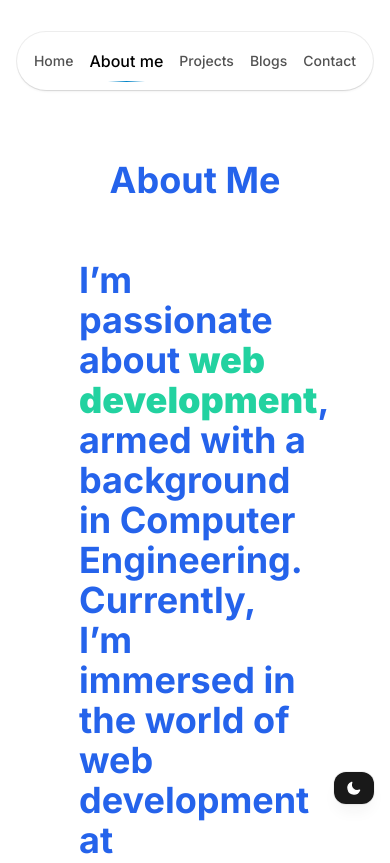
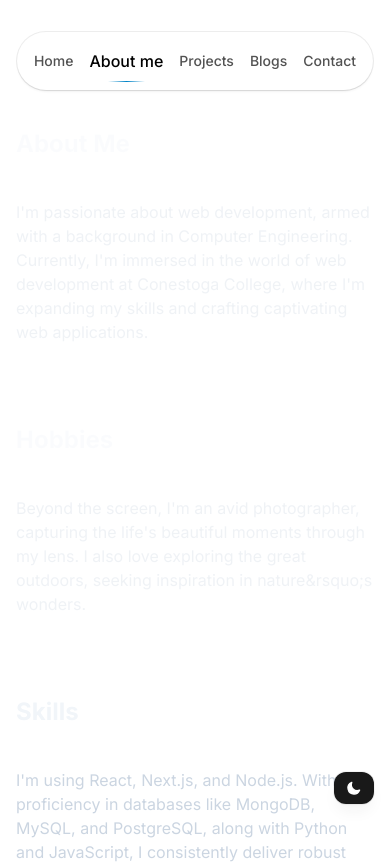
Before and after one commit to patelvivekdev/patelvivek.dev, a Next.js app: page /about in a window 390 px wide. Shown: the top 863 px of the page. Built offline with nearby package versions, Linux system fonts and the light colour scheme.

Commit message:
Added sticky scroll

```diff
--- /dev/null
+++ b/app/about/About.tsx
@@ -0,0 +1,61 @@
+'use client';
+import React from 'react';
+import { StickyScroll } from '@/components/ui/sticky-scroll-reveal';
+import Image from 'next/image';
+import Me from '@/public/vivek.jpg';
+import Link from 'next/link';
+
+const content = [
+  {
+    title: 'About Me',
+    description:
+      "I'm passionate about web development, armed with a background in Computer Engineering. Currently, I'm immersed in the world of web development at Conestoga College, where I'm expanding my skills and crafting captivating web applications.",
+    content: (
+      <div className='h-full w-full flex items-center justify-center text-white'>
+        <Image
+          src={Me}
+          width={300}
+          height={300}
+          quality={100}
+          priority={true}
+          className='h-full w-full object-cover'
+          alt='linear board demo'
+        />
+      </div>
+    ),
+  },
+  {
+    title: 'Hobbies',
+    description:
+      "Beyond the screen, I'm an avid photographer, capturing the life's beautiful moments through my lens. I also love exploring the great outdoors, seeking inspiration in nature&rsquo;s wonders.",
+    content: (
+      <div className='h-full w-full bg-[linear-gradient(to_bottom_right,var(--cyan-500),var(--emerald-500))] flex items-center justify-center text-white'>
+        About Me
+      </div>
+    ),
+  },
+  {
+    title: 'Skills',
+    description:
+      "I'm using React, Next.js, and Node.js. With proficiency in databases like MongoDB, MySQL, and PostgreSQL, along with Python and JavaScript, I consistently deliver robust solutions. My dedication to continuous learning and mastery of new technologies ensures I stay at the forefront of web development.",
+    content: (
+      <div className='h-full w-full bg-[linear-gradient(to_bottom_right,var(--orange-500),var(--yellow-500))] flex items-center justify-center text-white'>
+        Skills
+      </div>
+    ),
+  },
+  {
+    title: 'Resume',
+    description: 'check out my resume',
+    content: (
+      <div className='h-full w-full bg-[linear-gradient(to_bottom_right,var(--cyan-500),var(--emerald-500))] flex items-center justify-center text-white'>
+        <Link className='border p-5 bg-slate-600 rounded-lg text-white' href='/resume'>
+          Resume
+        </Link>
+      </div>
+    ),
+  },
+];
+export function About() {
+  return <StickyScroll content={content} />;
+}
--- a/app/about/page.tsx
+++ b/app/about/page.tsx
@@ -1,7 +1,5 @@
-import { Button } from '@/components/ui/button';
 import type { Metadata } from 'next';
-import Image from 'next/image';
-import Me from '@/public/me.jpg';
+import { About } from './About';
 
 export const metadata: Metadata = {
   title: 'About Me',
@@ -11,46 +9,17 @@ export const metadata: Metadata = {
 
 const AboutPage = () => {
   return (
-    <div className='mx-auto mt-40 h-full w-4/5'>
-      <h1 className='text-4xl font-bold text-blue-600 text-center'>About Me</h1>
-      <div className='mt-5 grid grid-cols-1 gap-8 md:grid-cols-2 lg:grid-cols-3'>
-        <div className='mx-auto flex w-full flex-col gap-6 p-10 lg:col-span-2'>
-          <h2 className='text-4xl font-bold text-blue-600'>
-            I&rsquo;m passionate about <strong className='text-c'>web development</strong>, armed with a background in Computer
-            Engineering. Currently, I&rsquo;m immersed in the world of web development at Conestoga College, where I&rsquo;m
-            expanding my skills and crafting captivating web applications.
-          </h2>
-          <h2 className='text-3xl font-medium text-blue-500'>
-            Beyond the screen, I&rsquo;m an avid <strong className='text-c'>photographer</strong>, capturing life&rsquo;s
-            beautiful moments through my lens. I also love exploring the great outdoors, seeking inspiration in nature&rsquo;s
-            wonders.
-          </h2>
-          {/* <h2 className='text-3xl font-medium text-blue-500'>
-          I'm a passionate web developer specializing in building dynamic, user-centric applications using React, Next.js, and Node.js. With proficiency in databases like MongoDB, MySQL, and PostgreSQL, along with Python and JavaScript, I consistently deliver robust solutions. My dedication to continuous learning and mastery of new technologies ensures I stay at the forefront of web development.
-          </h2> */}
-        </div>
-        <div className='mx-auto p-10 text-center'>
-          <div className='mb-10 transform sm:rotate-6'>
-            <Image
-              className='rounded shadow-2xl shadow-zinc-500 dark:shadow-indigo-500'
-              src={Me}
-              width={300}
-              height={300}
-              alt='Picture of the author'
-              priority={true}
-            />
-          </div>
-          <a href='https://docs.google.com/document/d/15IjjdYF3EHWjILCojA5dOHLi1mW7dZLliq8mRrNmCJk/edit?usp=sharing'>
-            <Button
-              variant='outline'
-              className='mt-4 transform transition duration-500 ease-in-out hover:-translate-y-1 hover:scale-110 hover:bg-teal-500'
-            >
-              Download CV
-            </Button>
-          </a>
-        </div>
-      </div>
-    </div>
+    //       <div className='mb-10 transform sm:rotate-6'>
+    //         <Image
+    //           className='rounded shadow-2xl shadow-zinc-500 dark:shadow-indigo-500'
+    //           src={Me}
+    //           width={300}
+    //           height={300}
+    //           alt='Picture of the author'
+    //           priority={true}
+    //         />
+    //       </div>
+    <About />
   );
 };
 
--- a/app/blog/[slug]/page.tsx
+++ b/app/blog/[slug]/page.tsx
@@ -10,6 +10,7 @@ import ViewCounter from '@/app/blog/views';
 import { getViewsCount } from '@/lib/get-views';
 import { increment } from '@/app/actions';
 import Image from 'next/image';
+import Progress from '../../../components/ui/progress';
 
 export async function generateMetadata({ params }: { params: any }): Promise<Metadata | undefined> {
   const blog = await getBlog(params.slug);
@@ -63,6 +64,7 @@ export default async function Blog({ params }: { params: any }) {
 
   return (
     <div className='mx-auto mt-40 w-4/5'>
+      <Progress />
       <section>
         <script
           type='application/ld+json'
--- a/app/globals.css
+++ b/app/globals.css
@@ -23,3 +23,13 @@ body {
   --sh-keyword: #f47067;
   --sh-comment: #a19595;
 }
+
+.progress-bar {
+  position: fixed;
+  top: 0;
+  left: 0;
+  right: 0;
+  height: 10px;
+  background: #f47067;
+  transform-origin: 0%;
+}
--- a/app/projects/[id]/page.tsx
+++ b/app/projects/[id]/page.tsx
@@ -6,6 +6,7 @@ import getProjects, { getProject } from '@/lib/get-projects';
 import { CustomMDX } from '@/components/mdx';
 import { formatDate } from '@/lib/utils';
 import { cn } from '@/lib/utils';
+import Progress from '@/components/ui/progress';
 
 export async function generateMetadata({ params }: { params: any }): Promise<Metadata | undefined> {
   getProjects();
@@ -54,6 +55,7 @@ export default async function Project({ params }: { params: any }) {
   }
   return (
     <div className='mx-auto mt-40 w-4/5'>
+      <Progress />
       <section>
         <h1 className='text-start text-2xl sm:text-4xl font-bold'>{project.metadata.title}</h1>
         <div className='mb-4 mt-2 flex items-center justify-between'>
--- /dev/null
+++ b/components/ui/progress.tsx
@@ -0,0 +1,11 @@
+'use client';
+
+import { useScroll, useSpring } from 'framer-motion';
+import { motion } from 'framer-motion';
+
+export default function Progress() {
+  const { scrollYProgress } = useScroll();
+  const scaleX = useSpring(scrollYProgress);
+
+  return <motion.div className='progress-bar' style={{ scaleX }} />;
+}
--- /dev/null
+++ b/components/ui/sticky-scroll-reveal.tsx
@@ -0,0 +1,81 @@
+'use client';
+import React, { useRef } from 'react';
+import { useMotionValueEvent, useScroll } from 'framer-motion';
+import { motion } from 'framer-motion';
+import { cn } from '@/lib/utils';
+
+export const StickyScroll = ({
+  content,
+  contentClassName,
+}: {
+  content: {
+    title: string;
+    description: string;
+    content?: React.ReactNode | any;
+  }[];
+  contentClassName?: string;
+}) => {
+  const [activeCard, setActiveCard] = React.useState(0);
+  const ref = useRef<any>(null);
+  const { scrollYProgress } = useScroll({
+    target: ref,
+    offset: ['start start', 'end end'],
+  });
+  const cardLength = content.length;
+
+  useMotionValueEvent(scrollYProgress, 'change', (latest) => {
+    const cardsBreakpoints = content.map((_, index) => index / cardLength);
+    const closestBreakpointIndex = cardsBreakpoints.reduce((acc, breakpoint, index) => {
+      const distance = Math.abs(latest - breakpoint);
+      if (distance < Math.abs(latest - cardsBreakpoints[acc])) {
+        return index;
+      }
+      return acc;
+    }, 0);
+    setActiveCard(closestBreakpointIndex);
+  });
+
+  console.log('activeCard', activeCard);
+
+  return (
+    <div className='my-32 grid grid-cols-1 sm:grid-cols-3'>
+      <div className='sm:col-span-2 flex flex-col items-start mx-auto px-4' ref={ref}>
+        {content.map((item, index) => (
+          <div key={item.title + index} className='mb-20'>
+            <motion.h2
+              initial={{
+                opacity: activeCard === index ? 1 : 0.3,
+              }}
+              animate={{
+                opacity: activeCard === index ? 1 : 0.3,
+              }}
+              className='text-2xl font-bold text-slate-100'
+            >
+              {item.title}
+            </motion.h2>
+            <motion.p
+              initial={{
+                opacity: activeCard === index ? 1 : 0.3,
+              }}
+              animate={{
+                opacity: activeCard === index ? 1 : 0.3,
+              }}
+              className='text-kg text-slate-300 max-w-sm mt-10'
+            >
+              {item.description}
+            </motion.p>
+          </div>
+        ))}
+        <div className='h-20' />
+      </div>
+      <div
+        className={cn(
+          'hidden lg:block h-64 w-84 rounded-md bg-white sticky top-32 right-32 shadow-2xl shadow-zinc-500 dark:shadow-indigo-500',
+          contentClassName,
+        )}
+      >
+        {content[activeCard].content ?? null}
+      </div>
+    </div>
+  );
+};
--- a/package.json
+++ b/package.json
@@ -25,7 +25,7 @@
     "@vercel/speed-insights": "^1.0.9",
     "class-variance-authority": "^0.7.0",
     "clsx": "^2.1.0",
-    "framer-motion": "^11.0.15",
+    "framer-motion": "^11.0.28",
     "gray-matter": "^4.0.3",
     "lucide-react": "^0.363.0",
     "mini-svg-data-uri": "^1.4.4",
```
Also changed, not shown: 2 other files (tests, documents, lock files or other folders).
